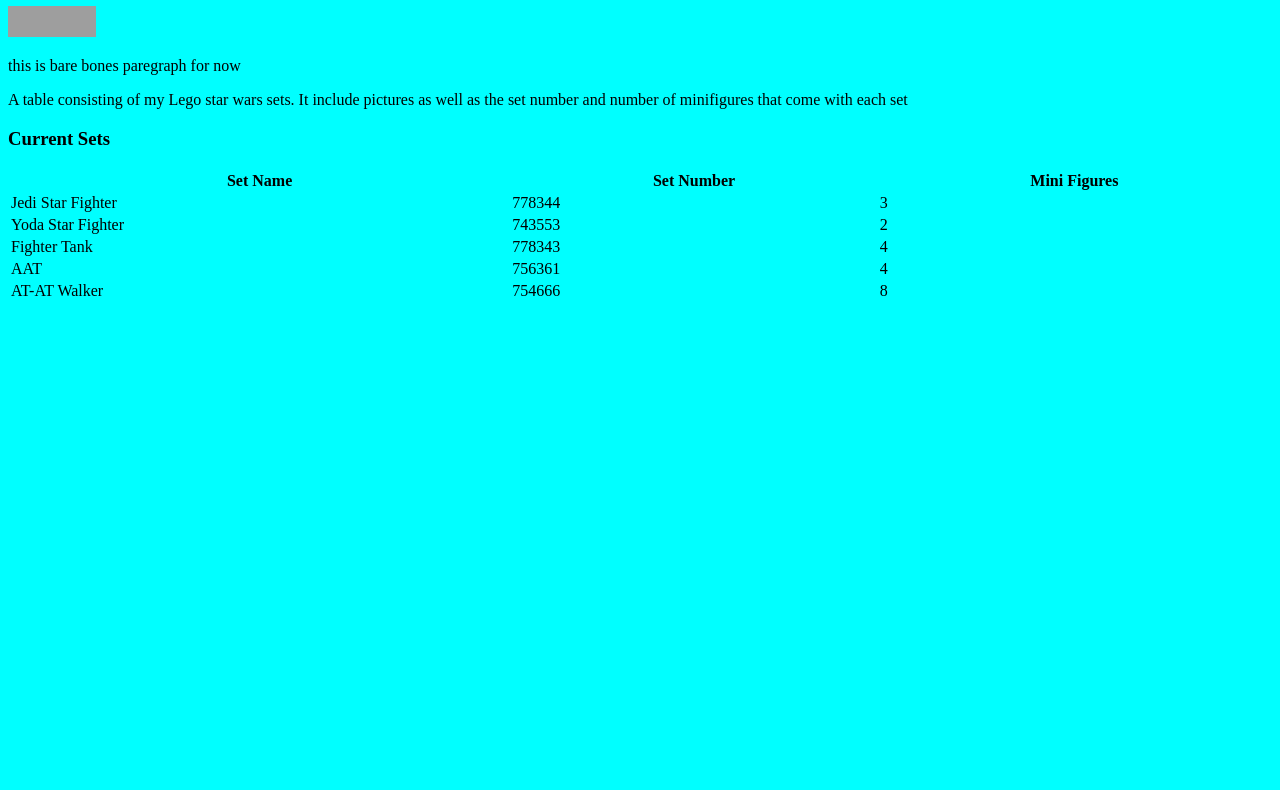
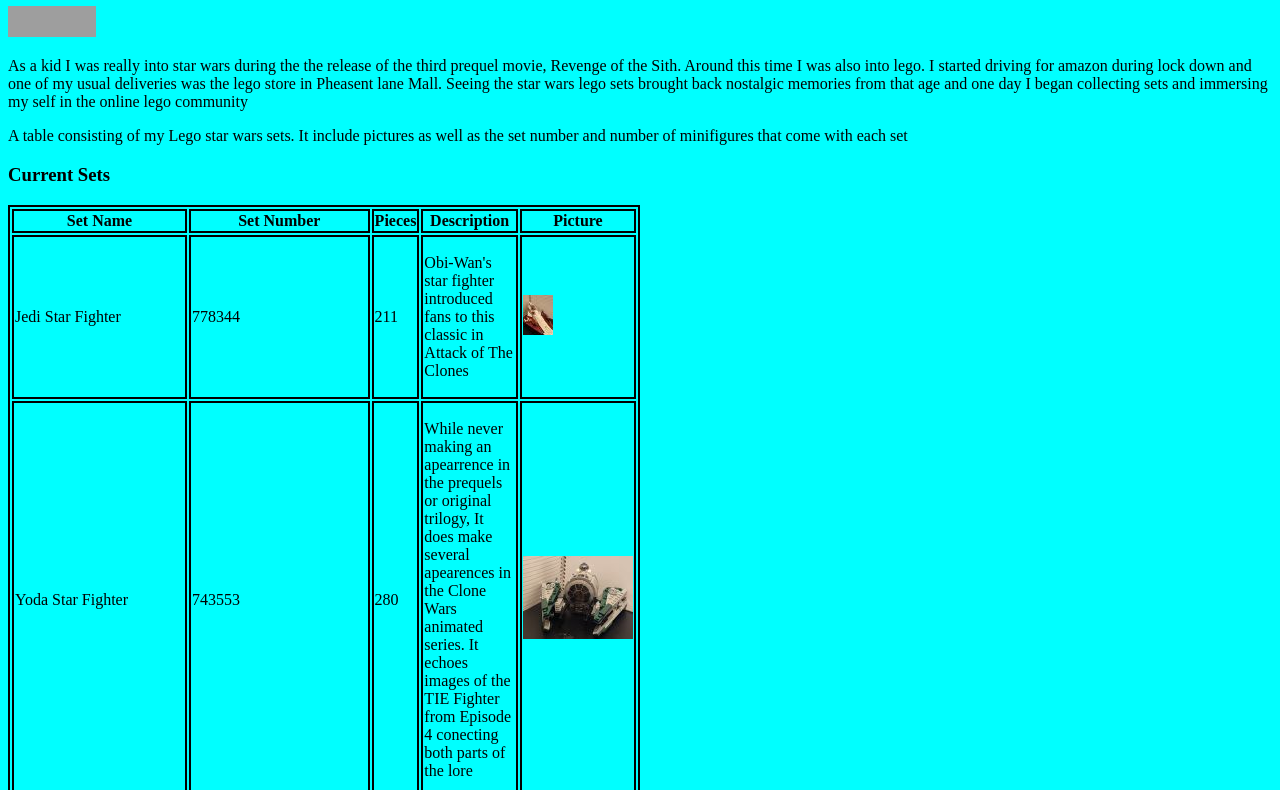
Before and after one commit to YesehaqFauconier/Site2023, a plain HTML site: page index.html in a window 1280 px wide. Shown: the part 132-922 px from the top of the page. Before the commit the page ends 800 px from the top, so only its background shows below. Drawn offline with Linux system fonts and the light colour scheme; grey boxes are pictures that could not be loaded.

Commit message:
new changes

```diff
--- a/css/StyleSheet1.css
+++ b/css/StyleSheet1.css
@@ -1,8 +1,12 @@
-body
-{
+body {
     background-color: aqua;
+}
 
-}
-h1{
+h1 {
     color: burlywood;
 }
+
+table, th, td {
+    width: 50%;
+    border: 2px solid;
+}
--- a/index.html
+++ b/index.html
@@ -6,6 +6,7 @@
 GUI Assignment: Creating Your First Web Page
 Professor Wenjin Zhou, UMass Lowell Computer Science,
 Updated by Yesehaq Fauconier 9/26/23 7:59pm
+The Web page is a brief showcase of my hobby
 -->
 
 <!DOCTYPE html>
@@ -18,51 +19,64 @@
 </head>
 <body>
     <!--paragragph with brief descripttion-->
-    <h1>My First Web Page</h1>
+    <h1>My Lego Hobby</h1>
     <h1>A Showcase of My Lego Hobby</h1>
     <p>
-        <a href="https://jigsaw.w3.org/css-validator/check/referer">
+        <a href="http://jigsaw.w3.org/css-validator/check/referer">
             <img style="border:0;width:88px;height:31px"
-                 src="https://jigsaw.w3.org/css-validator/images/vcss"
+                 src="http://jigsaw.w3.org/css-validator/images/vcss"
                  alt="Valid CSS!" />
         </a>
     </p>
-    <p>this is  bare bones paregraph for now</p>
+    <p>As a kid I was really into star wars during the the release of the third prequel movie, Revenge of the Sith. Around this time I was also
+    into lego. I started driving for amazon during lock down and one of my usual deliveries was the lego store in Pheasent lane Mall. Seeing the star wars
+    lego sets brought back nostalgic memories from that age and one day I began collecting sets and immersing my self in the online lego community</p>
     <p>A table consisting of my Lego star wars sets. It include pictures as well as the set number and number of minifigures that come with each set</p>
 
 
     <h3>Current Sets</h3>
     <!-- table containg information about lego sets-->
-    <table style="width:100%">
+    <table style="width:50%">
         <tr>
             <th>Set Name</th>
             <th>Set Number</th>
-            <th>Mini Figures</th>
+            <th>Pieces</th>
+            <th>Description</th>
+            <th>Picture</th>
         </tr>
         <tr>
             <td>Jedi Star Fighter</td>
             <td> 778344</td>
-            <td> 3</td>
+            <td>211</td>
+            <td><p>Obi-Wan's star fighter introduced fans to this classic in Attack of The Clones</p></td>
+            <td><img src="jedi_sf.jpg" alt="star fighter" /></td>
         </tr>
         <tr>
             <td>Yoda Star Fighter</td>
             <td>743553</td>
-            <td>2</td>
+            <td>280</td>
+            <td>
+                <p>
+                    While never making an apearrence in the prequels or original trilogy, It does make several apearences
+                    in the Clone Wars animated series. It echoes images of the TIE Fighter from Episode 4 conecting both parts of the lore
+                </p>
+            </td>
+            <td><img src="yoda_sf.jpg" alt="star fighter" /></td>
         </tr>
         <tr>
             <td>Fighter Tank</td>
             <td>778343</td>
-            <td>4</td>
+            <td>262</td>
+            <td><p>Its first apearence was in the 2002 Clone Wars game (Xbox exlcusive).
+                It would later show up two more times in the animated series</p></td>
+            <td><img src="tank.jpg" alt="star fighter" /></td>
         </tr>
         <tr>
             <td>AAT</td>
             <td>756361</td>
-            <td>4</td>
-        </tr>
-        <tr>
-            <td>AT-AT Walker</td>
-            <td>754666</td>
-            <td>8</td>
+            <td>245</td>
+            <td><p>The bottom of this piece is lined clear dome tile pieces(34828) to give this hover tank the apearence of floating</p></td>
+            <td><img src="AAT.jpg" alt="star fighter" /></td>
         </tr>
     </table>
 </body>
```
Also changed, not shown: MyPage.html (+7 -0 lines), 20230927_015757.jpg (added), 20230927_015857.jpg (added), 20230927_020016.jpg (added), 20230927_020023.jpg (added), AAT.jpg (added), github_link.txt (added), jedi_sf.jpg (added), tank.jpg (added), yoda_sf.jpg (added), 1 other file.
